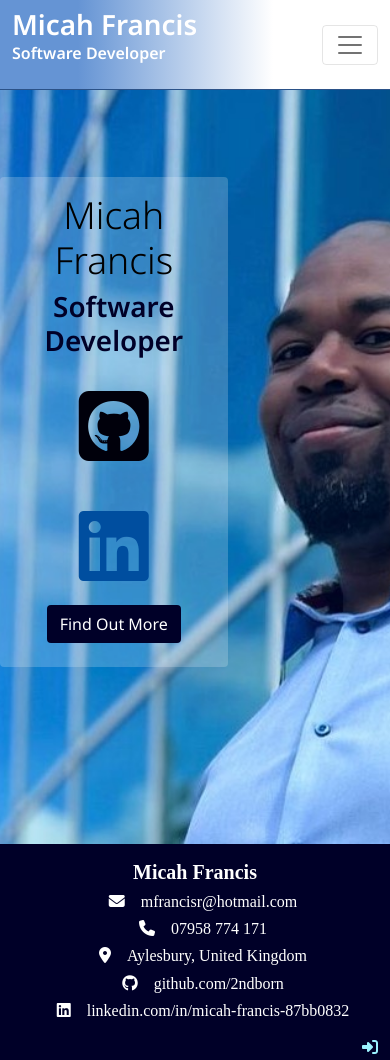
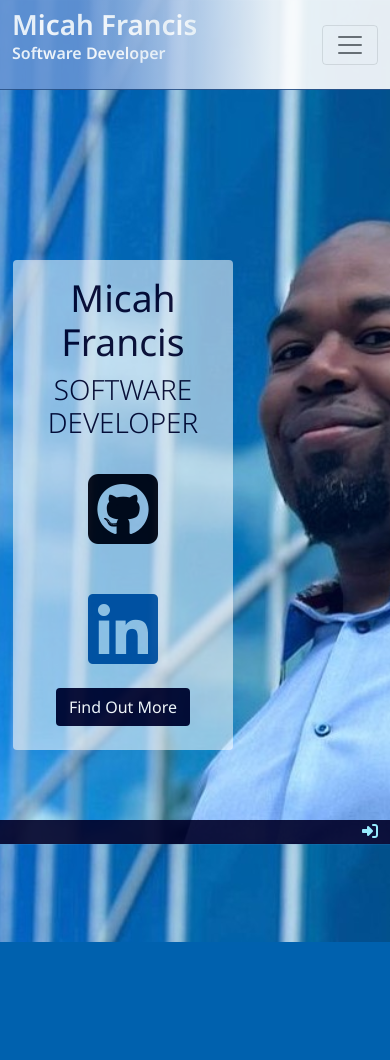
Before and after one commit to 2ndborn/micah_francis, a Django app: page / in a window 390 px wide. After the commit the page ends 942 px from the top, so only its background shows below. Run offline with Django 3.2, Linux system fonts and the light colour scheme; some libraries are stand-ins or nearby versions; some web fonts are replaced.

Commit message:
Fixed the media queries for home screen

```diff
--- a/home/templates/home/index.html
+++ b/home/templates/home/index.html
@@ -10,14 +10,13 @@
 {% endblock %}
 
 {% block content %}
-<div class="bg-home home-image">
-    <div class="container h-100">
+    <div class="container title-container h-100">
         <div class="row h-100">
-            <div class="col-7 col-md-6 my-auto title-bg text-center rounded-2 pt-3 logo-font">
-                <h1 class="display-3 text-black">
-                    Micah Francis
+            <div class="col-7 col-md-6 title-bg text-center rounded-2 pt-3 logo-font">
+                <h1 class="display-3 text-dark-blue">
+                    <strong>Micah Francis</strong>
                 </h1>
-                <h3 class="display-6 logo-font">Software Developer</h3>
+                <h3 class="display-6 text-uppercase">Software Developer</h3>
                 <div class="social-container">
                     <a href=""><span class="social-icons git mx-4"><i class="fa-brands fa-square-github"></i></span></a>
                     <a href=""><span class="social-icons link mx-4"><i class="fa-brands fa-linkedin"></i></span></a>
@@ -28,5 +27,4 @@
             </div>
         </div>
     </div>
-</div>
 {% endblock %}
--- a/static/css/base.css
+++ b/static/css/base.css
@@ -3,12 +3,15 @@ html {
 }
 
 header {
-    background: linear-gradient(to right, #2b5288 20%, rgba(255, 255, 255) 70%);
+    background: linear-gradient(to right, rgb(2, 55, 107) 20%, rgba(255, 255, 255) 70%);
     border-bottom: #2b5288 solid 1px;
 }
 
 body {
     font-family: 'martel-sans';
+    background: url(/media/micah_hero2.jpg) no-repeat center center fixed;
+    background-size: cover;
+    opacity: 0.9;
 }
 
 /****************************Header**********************************/
@@ -87,19 +90,25 @@ footer {
 }
 /****************************Home**********************************/
 
-.home-image {
+/* .home-image {
     background: url(/media/micah_hero2.jpg) no-repeat;
-}
+} */
 
-.bg-home {
+/* .bg-home {
     background-size: cover;
     background-position: center center;
     width: 100%;
     height: 100vh;
+} */
+
+.title-container {
+    margin-top: 5%;
+    padding-left: 25px;
 }
 
 .title-bg {
-    background-color: rgba(255, 255, 255, 0.2);
+    background-color: rgba(255, 255, 255, 0.6);
+    margin: 15rem 0 12rem 0;
 }
 
 .logo-font {
@@ -118,6 +127,17 @@ footer {
 }
 
 /****************************Media Queries**********************************/
+
+@media (min-width: 1200px) {
+    .container {
+      max-width: 80%;
+    }
+
+    .title-bg {
+        margin: 0 0 0 0;
+    }
+}
+
 @media (min-width: 992px) {
     .header-container {
         padding-top: 104px;
--- a/templates/base.html
+++ b/templates/base.html
@@ -39,7 +39,7 @@
       <div class="row pt-lg-2 d-none d-lg-flex">
         <div class="col-12 col-lg-4 my-auto py-1 py-lg-0 text-left">
           <a href="{% url 'home' %}" class="text-decoration-none">
-            <h1 class="mb-0 name-link text-white">Micah Francis</h1>
+            <h3 class="mb-0 name-link text-white">Micah Francis</h3>
             <p class="title-link text-white">Software Developer</p>
           </a>
         </div>
@@ -96,8 +96,8 @@
     {% block postloadjs %}
     {% endblock %}
 
-    <footer class="container-fluid position-absolute">
-      <div class="row pt-3 text-white text-center">
+    <footer class="container-fluid fixed-bottom position-absolute">
+      <!-- <div class="row pt-3 text-white text-center">
           <div class="col-12">
             <ul class="footer-content">
               <li><h5 class="mx-3"><strong>Micah Francis</strong></h6></li>
@@ -108,7 +108,7 @@
               <li><a href="" class="text-decoration-none text-white"><h6><span class="mx-3"><i class="fa-brands fa-linkedin"></i></span>linkedin.com/in/micah-francis-87bb0832</h6></a></li>
             </ul>
           </div>
-      </div>
+      </div> -->
       <div class="row sign-in">
         <div class="col-12">
             <a href="">
```
